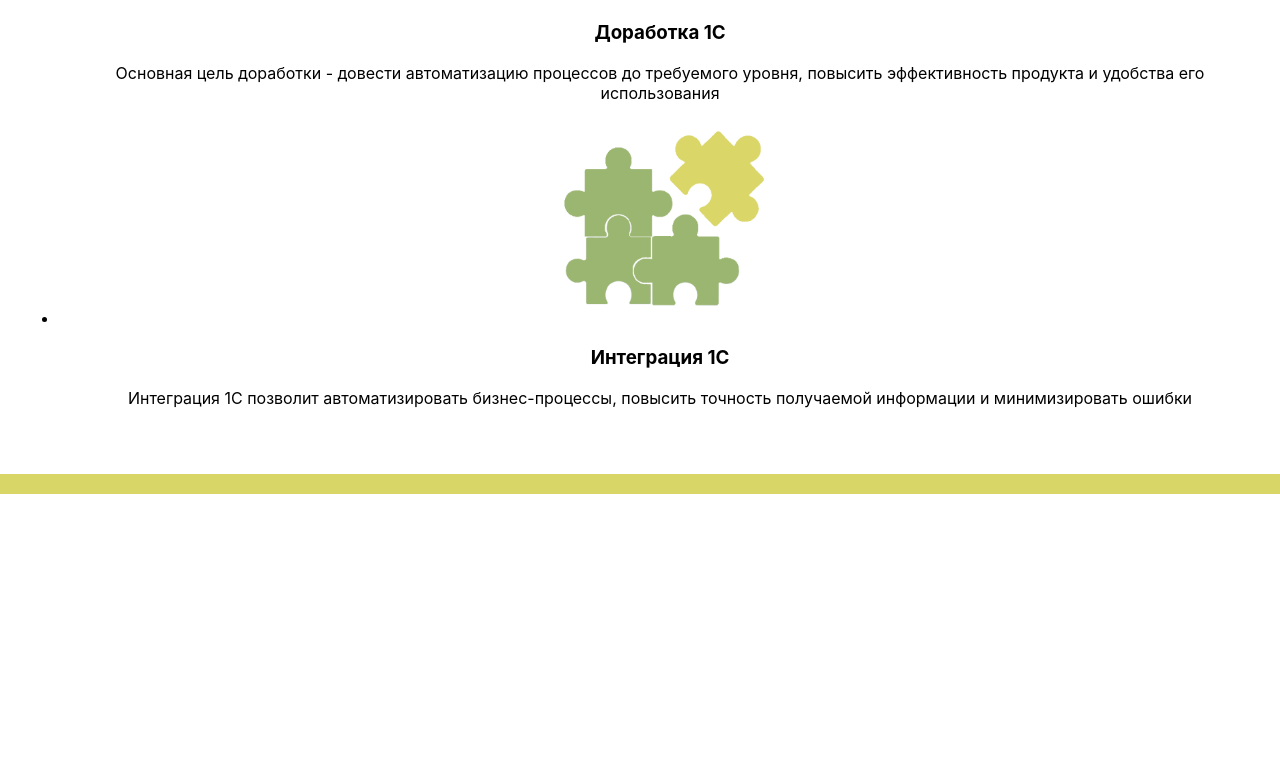
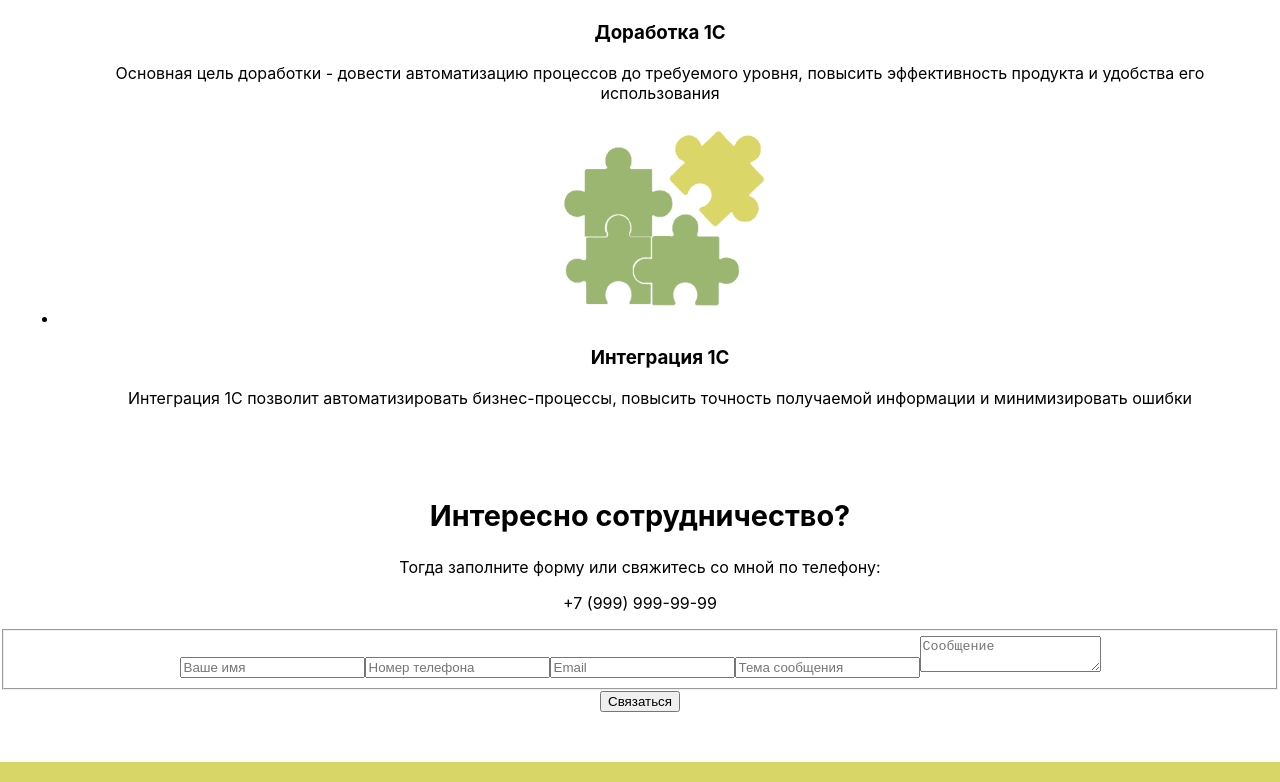
Before and after one commit to Vinorval/alexey-yurievich, a React (Create React App) app: page / in a window 1280 px wide. Shown: the part 1445-2227 px from the top of the page. Before the commit the page ends 1939 px from the top, so only its background shows below. Built offline with nearby package versions, Linux system fonts and the light colour scheme; a web font is replaced by a local one.

Commit message:
add layout form-block

```diff
--- a/src/components/app/App.js
+++ b/src/components/app/App.js
@@ -1,12 +1,14 @@
 import './App.css';
 import AppHeader from '../appHeader/AppHeader';
 import Services from '../services/Services';
+import Form from '../form/Form';
 
 function App() {
   return (
     <div className="App">
       <AppHeader />
       <Services />
+      <Form />
       <footer className="Footer" />
     </div>
   );
--- /dev/null
+++ b/src/components/form/Form.js
@@ -0,0 +1,26 @@
+import React from "react";
+import Styles from "./Form.module.css";
+
+const Form = () => {
+    return (
+        <section className={Styles.contact}>
+            <div className={Styles.contact__texts}>
+                <h2 className={Styles.contact__title}>Интересно сотрудничество?</h2>
+                <p className={Styles.contact__text}>Тогда заполните форму или свяжитесь со мной по телефону:</p>
+                <p className={Styles.contact__phone}>+7 (999) 999-99-99</p>
+            </div>
+            <form className={Styles.form}>
+                <fieldset className={Styles.inputs}>
+                    <input className={Styles.input} id="name" placeholder="Ваше имя"></input>
+                    <input className={Styles.input} id="phone" placeholder="Номер телефона"></input>
+                    <input className={Styles.input} id="email" placeholder="Email"></input>
+                    <input className={Styles.input} id="theme" placeholder="Тема сообщения"></input>
+                    <textarea className={Styles.input} id="text" placeholder="Сообщение"></textarea>
+                </fieldset>
+                <button className={Styles.button} type="submit" >Связаться</button>
+            </form>
+        </section>
+    );
+};
+
+export default Form;
```
Also changed, not shown: src/components/form/Form.module.css (added).
